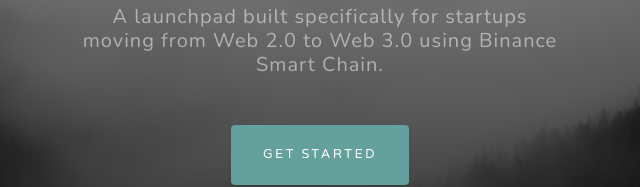
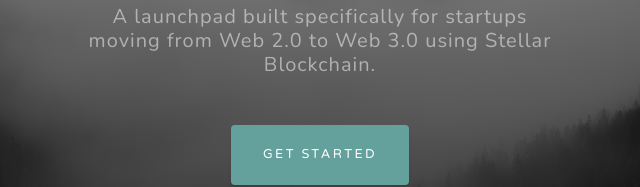
Before and after one commit to StartupTokenTech/startuptokentech.github.io, a plain HTML site: page index.html in a window 1280 px wide. Shown: the part 361-548 px from the top of the page, 320-960 px from the left. Drawn offline with nearby package versions, Linux system fonts and the light colour scheme.

Commit message:
Update index.html

```diff
--- a/index.html
+++ b/index.html
@@ -39,7 +39,7 @@
                 <div class="d-flex justify-content-center">
                     <div class="text-center">
                         <h1 class="mx-auto my-0 text-uppercase">StartupPad</h1>
-                        <h2 class="text-white-50 mx-auto mt-2 mb-5">A launchpad built specifically for startups moving from Web 2.0 to Web 3.0 using Binance Smart Chain.</h2>
+                        <h2 class="text-white-50 mx-auto mt-2 mb-5">A launchpad built specifically for startups moving from Web 2.0 to Web 3.0 using Stellar Blockchain.</h2>
                         <a class="btn btn-primary" href="#about">Get Started</a>
                     </div>
                 </div>
```
